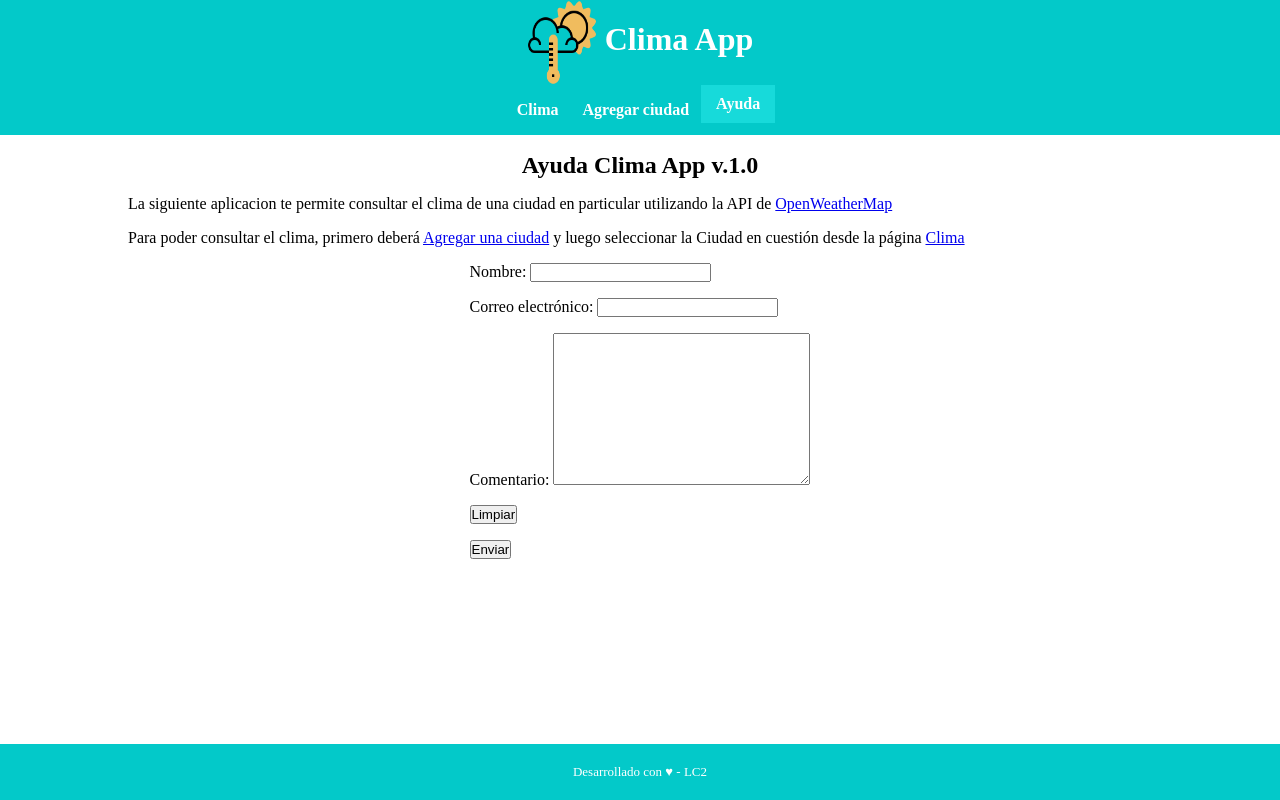
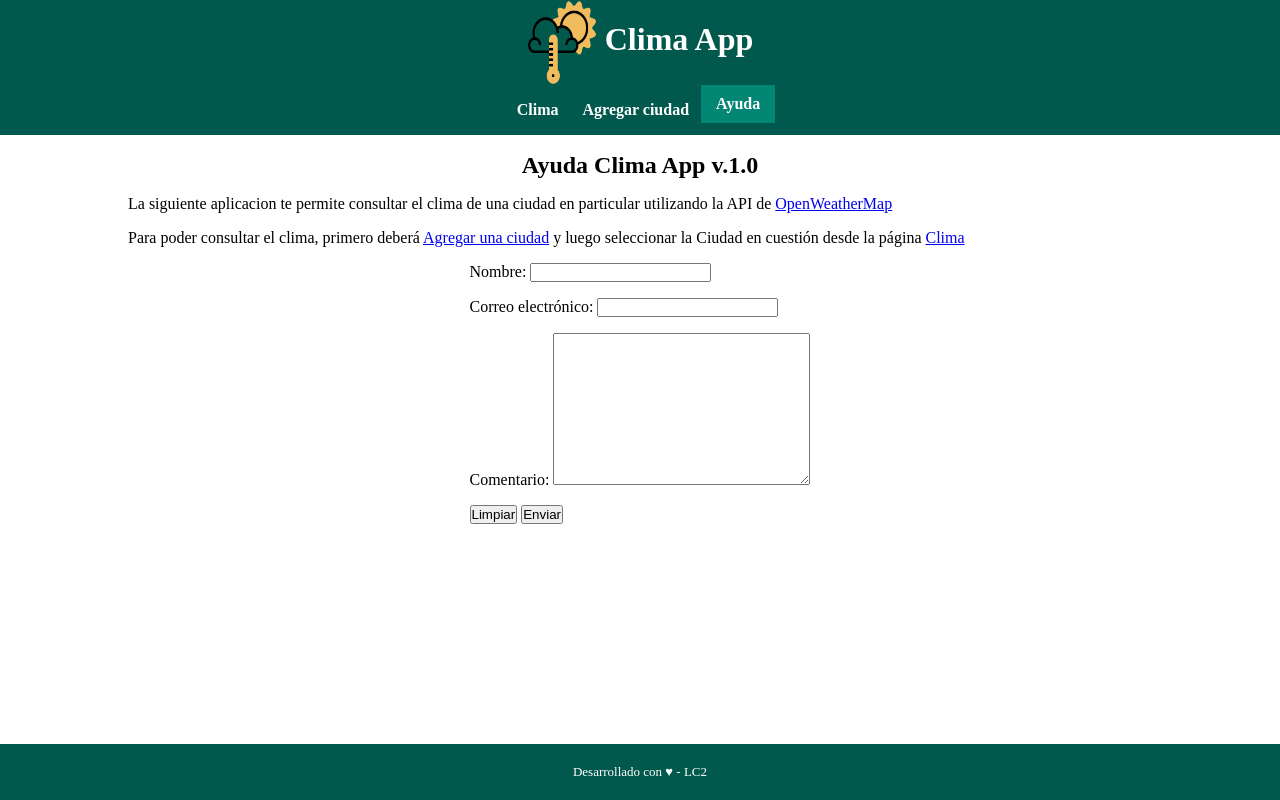
Before and after one commit to moravallejos/tup-lc2-clima-app, a plain HTML site: page help.html in a window 1280 px wide. Drawn offline with Linux system fonts and the light colour scheme.

Commit message:
avance2.0

```diff
--- a/CSS/Pages/common.css
+++ b/CSS/Pages/common.css
@@ -9,8 +9,8 @@
 
 :root {
     /* Declaro variables CSS con colores principales */
-    --color-theme: rgb(3, 201, 201);
-    --color-active: #62f25d;
+    --color-theme: #00594c;
+    --color-active: #5df2d6;
     --color-back-active: #04957d;
     --color-gradient: linear-gradient(to right, var(--color-theme),
             var(--color-back-active));
@@ -66,7 +66,7 @@ nav li.current-page a {
     padding: 10px 15px;
     text-decoration: none;
     color:white;
-    background-color: rgb(23, 218, 218);
+    background-color: #038673;
 }
 
 main {
@@ -108,7 +108,7 @@ main section {
 footer {
     position: fixed;
     bottom: 0px;
-    background:rgb(3, 201, 201);
+    background:#00594c;
     width: 100%;
     text-align: center;
     padding-top: 10px;
--- a/help.html
+++ b/help.html
@@ -42,8 +42,8 @@
                 <p><label for="comentario">Comentario:</label>
                     <textarea name="comentario" id="comentario" cols="30" rows="10" minlength="10"></textarea>
                 </p>
-                <p><input type="reset" value="Limpiar"></p>
-                <p><button>Enviar</button></p>
+                <input type="reset" value="Limpiar">
+                <button>Enviar</button>
             </form>
             <!-- Sección donde se debe colocar el formulario, con el select y el
 botón de consultar -->
```
Also changed, not shown: index.html (+1 -1 lines), CSS/Pages/add-city.css (added).
